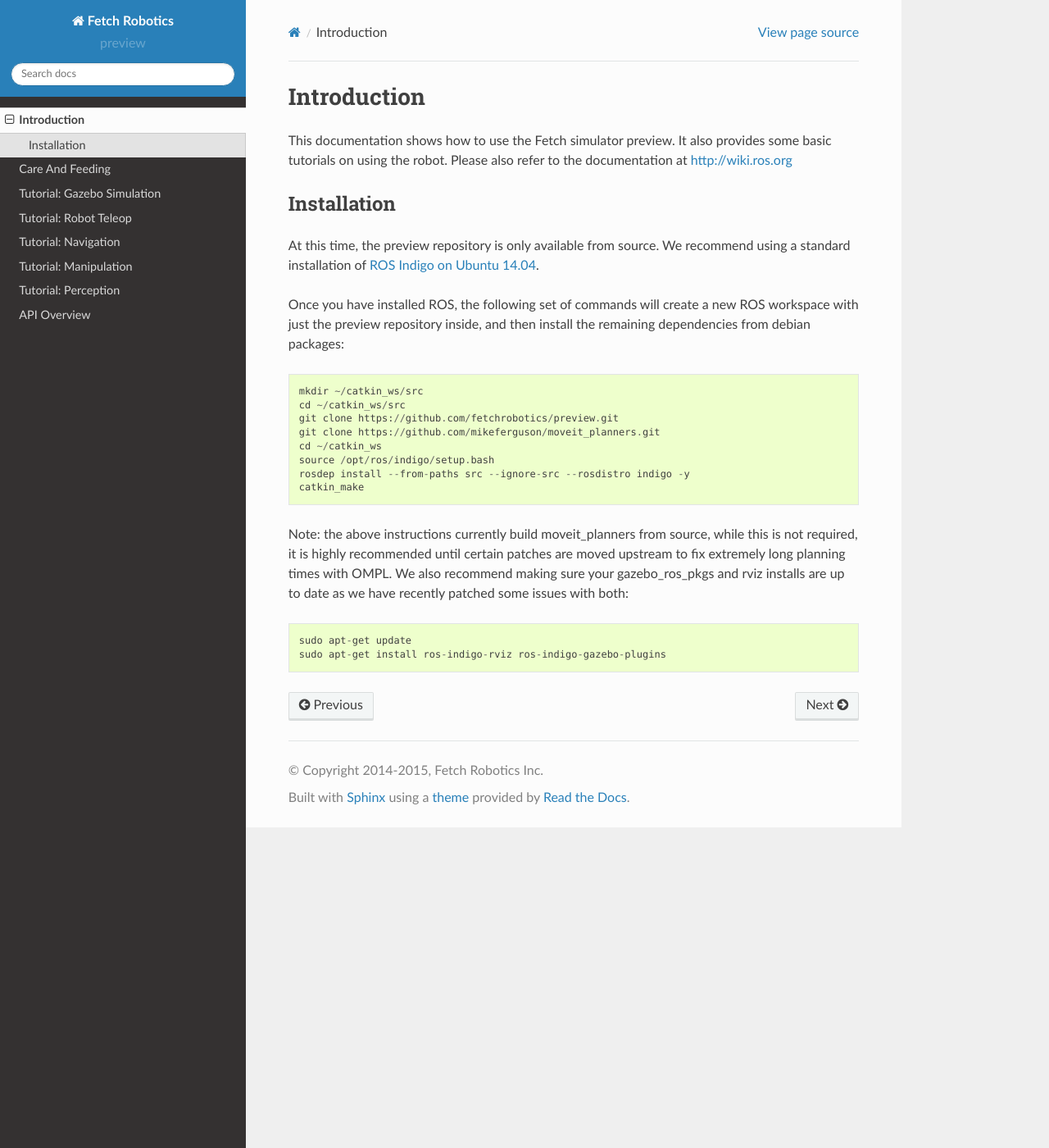
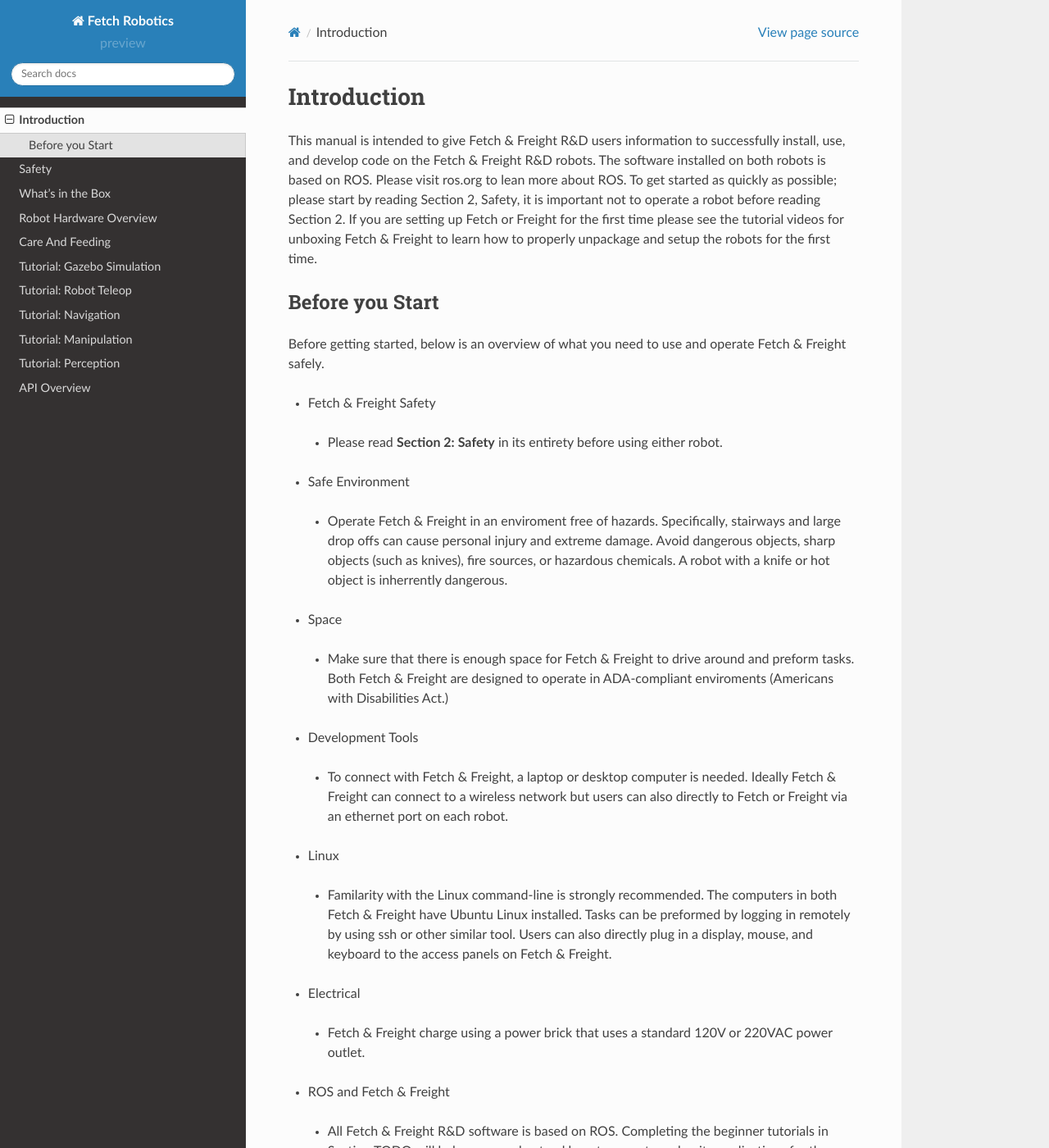
Before and after one commit to fetchrobotics/docs, a Sphinx documentation site: the page built from source/introduction.rst, in a window 1280 px wide and 1400 px high. Shown: the whole window at 82% size. Built offline with Sphinx 7.4.7 and the Read the Docs theme 2.0.0, drawn with Linux system fonts in a browser that asks for light colours; some of the changed text lies outside the part shown.

Commit message:
updating index and intro content

```diff
--- a/source/index.rst
+++ b/source/index.rst
@@ -14,6 +14,9 @@
    :maxdepth: 2
 
    introduction
+   safety
+   in_the_box
+   robot_hardware
    care_and_feeding
 
 Tutorials
--- a/source/introduction.rst
+++ b/source/introduction.rst
@@ -1,38 +1,49 @@
 Introduction
 ============
 
-This documentation shows how to use the Fetch simulator preview. It
-also provides some basic tutorials on using the robot. Please also
-refer to the documentation at http://wiki.ros.org
+This manual is intended to give Fetch & Freight R&D users information to
+successfully install, use, and develop code on the Fetch & Freight R&D robots. The
+software installed on both robots is based on ROS. Please visit ros.org to lean
+more about ROS. To get started as quickly as possible; please start by reading
+Section 2, Safety, it is important not to operate a robot before reading Section
+2. If you are setting up Fetch or Freight for the first time please see the
+tutorial videos for unboxing Fetch & Freight to learn how to properly unpackage
+and setup the robots for the first time.
 
-Installation
-------------
-At this time, the preview repository is only available from source. We
-recommend using a standard installation of
-`ROS Indigo on Ubuntu 14.04 <http://wiki.ros.org/indigo/Installation/Ubuntu>`_.
+Before you Start
+----------------
 
-Once you have installed ROS, the following set of commands will create
-a new ROS workspace with just the preview repository inside, and then
-install the remaining dependencies from debian packages:
+Before getting started, below is an overview of what you need to use and operate
+Fetch & Freight safely.
 
-::
+* Fetch & Freight Safety
 
-   mkdir ~/catkin_ws/src
-   cd ~/catkin_ws/src
-   git clone https://github.com/fetchrobotics/preview.git
-   git clone https://github.com/mikeferguson/moveit_planners.git
-   cd ~/catkin_ws
-   source /opt/ros/indigo/setup.bash
-   rosdep install --from-paths src --ignore-src --rosdistro indigo -y
-   catkin_make
+ - Please read **Section 2: Safety** in its entirety before using either robot.
 
-Note: the above instructions currently build moveit_planners from source,
-while this is not required, it is highly recommended until certain patches
-are moved upstream to fix extremely long planning times with OMPL. We also
-recommend making sure your gazebo_ros_pkgs and rviz installs are up to date
-as we have recently patched some issues with both:
+* Safe Environment
 
-::
+ - Operate Fetch & Freight in an enviroment free of hazards. Specifically, stairways and large drop offs can cause personal injury and extreme damage. Avoid dangerous objects, sharp objects (such as knives), fire sources, or hazardous chemicals. A robot with a knife or hot object is inherrently dangerous.
 
-    sudo apt-get update
-    sudo apt-get install ros-indigo-rviz ros-indigo-gazebo-plugins
+* Space
+
+ - Make sure that there is enough space for Fetch & Freight to drive around and preform tasks. Both Fetch & Freight are designed to operate in ADA-compliant enviroments (Americans with Disabilities Act.)
+
+* Development Tools
+
+ - To connect with Fetch & Freight, a laptop or desktop computer is needed. Ideally Fetch & Freight can connect to a wireless network but users can also directly to Fetch or Freight via an ethernet port on each robot.
+
+* Linux
+
+ - Familarity with the Linux command-line is strongly recommended. The computers in both Fetch & Freight have Ubuntu Linux installed. Tasks can be preformed by logging in remotely by using ssh or other similar tool. Users can also directly plug in a display, mouse, and keyboard to the access panels on Fetch & Freight.
+
+* Electrical
+
+ - Fetch & Freight charge using a power brick that uses a standard 120V or 220VAC power outlet.
+
+* ROS and Fetch & Freight
+
+ - All Fetch & Freight R&D software is based on ROS. Completing the beginner tutorials in Section TODO will help users understand how to operate and write applications for the Fetch & Freight.
+
+* Fetch & Freight Support
+
+ - Please visit the Fetch Robotics support portal at TODO  and login to review service information, modularity specifications, important safety updates, and submit hardware or software support tickets for your robot.
```
